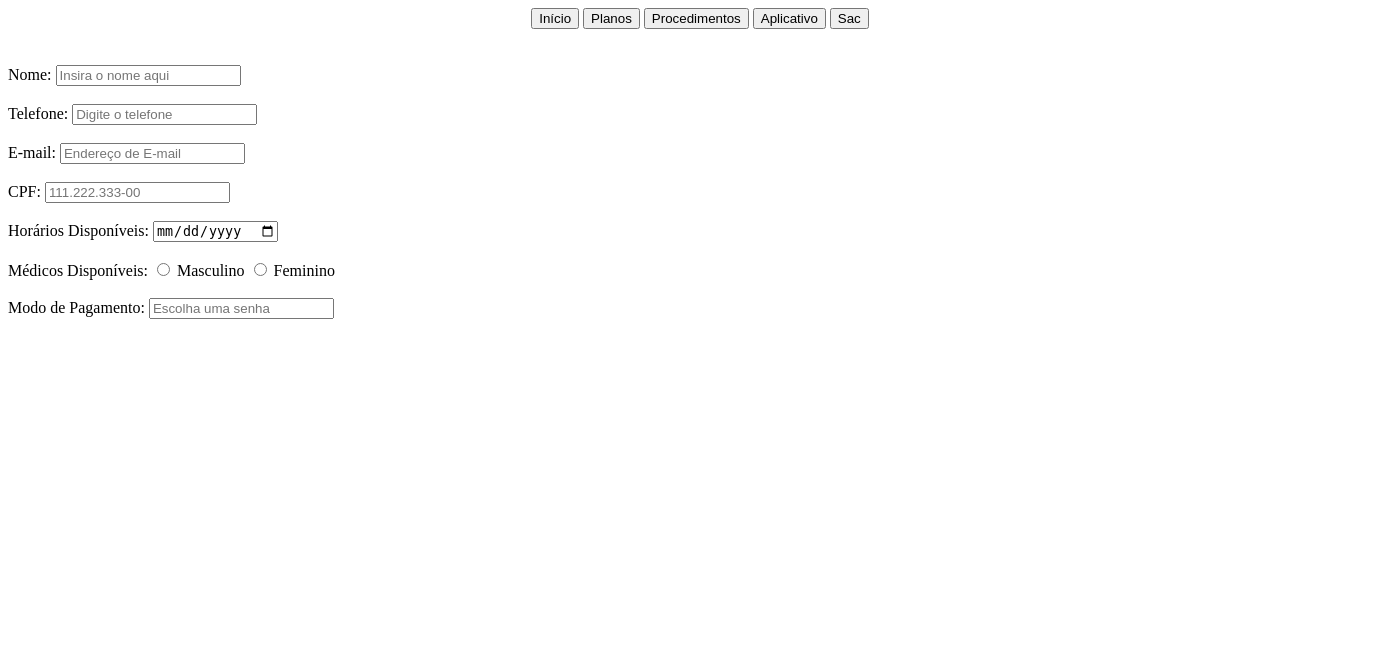
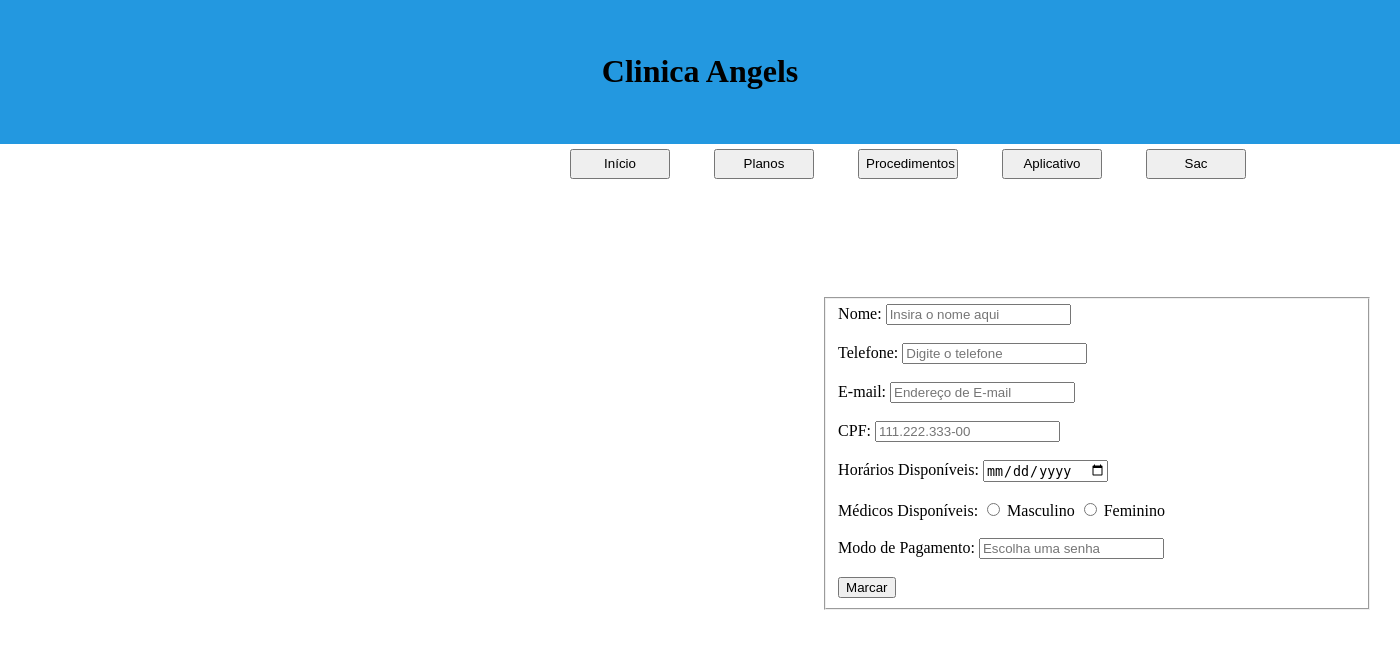
Before and after one commit to ThiagoDefini/clinica_angels, a PHP site: page /consultas.php in a window 1400 px wide. Shown: the top 649 px of the page. Run offline with PHP 8.4, Linux system fonts and the light colour scheme.

Commit message:
Começo da inserçao do css

```diff
--- a/aplicativo.php
+++ b/aplicativo.php
@@ -9,7 +9,7 @@
 
         <h1 align="center">Aplicativo</h1>
 
-        <hr><br>
+        <br>
 
         <?php
         require_once 'menu.php';
--- a/consultas.php
+++ b/consultas.php
@@ -10,15 +10,30 @@
     <head>
         <meta charset="UTF-8">
         <title>Clinica Angels - Marcar Consulta</title>
+        <link href="estilos2.css" rel="stylesheet" type="text/css" />
     </head>
     <body>
+        <div id="top_consultas">
+
+            <h1 align="center" id="titulo_consultas">Clinica Angels</h1>
+
+            </div>
+
+
         <?php
             require_once 'menu.php';
         ?>
+
+
         <br><br>
 
+
+    <div id="area_formulario">
+
+        <form id="formulario" autocomplete="off">
+            <fieldset>
             <label>Nome: </label>
-        <input type="text" name="txtNome" required maxlength="100" placeholder="Insira o nome aqui"/> <br><br>
+            <input class="campo_nome"type="text" name="txtNome" required maxlength="100" placeholder="Insira o nome aqui"/> <br><br>
 
             <label>Telefone: </label>
             <input type="text" name="txtTelefone" required maxlength="100" placeholder="Digite o telefone"/> <br><br>
@@ -39,5 +54,9 @@
             <label>Modo de Pagamento: </label>
             <input type="password" name="txtSenha" required maxlength="100" placeholder="Escolha uma senha"/> <br><br>
 
+            <input type="submit" name="btn_enviar" value="Marcar"/>
+            </fieldset>
+        </form>
+    </div>
     </body>
 </html>
--- /dev/null
+++ b/estilos.css
@@ -0,0 +1,69 @@
+body{padding:0; margin:0;}
+
+#logincss{
+    position: relative;
+    left: 800px;
+
+}
+
+#cadastrocss{
+    position: absolute;
+    left: 690px;
+    text-decoration: none;
+    font-family: georgia;
+    font-size: 18px;
+}
+
+#cadastrocss:hover{
+    text-decoration: underline;
+    color: white;
+}
+
+#entrarcss{
+    height: 28px;
+    position: absolute;
+    left: 1120px;
+    top: 90px;
+}
+
+#menucss {
+    position: absolute;
+    margin-top: 5px;
+    margin-left: 550px;
+}
+
+#botoescss{
+    width: 100px;
+    height: 30px;
+    margin: 0 20px;
+}
+
+#campo_nome{
+    position: initial;
+    margin-left: 90px;
+}
+
+#area_formulario
+{
+  position:relative;
+  left:38%;
+  top: 100px;
+  width:550px;
+  height:320px;
+}
+
+#barra1{
+    width: 140px;
+    height: 20px;
+    border-radius: 3px;
+}
+
+#top{
+    padding: 10px;
+    background: #2398e0;
+}
+
+#top_consultas{
+    padding: 32px;
+    background: #2398e0;
+}
--- a/menu.php
+++ b/menu.php
@@ -3,36 +3,33 @@
         session_start();
     }
 ?>
+<link href="estilos.css" rel="stylesheet" type="text/css" />
 
-<header align="center">
-
+<div id="menucss">
     <a href="index.php">
-        <button>Início</button></a>
+        <button id="botoescss">Início</button></a>
     <a href="planos.php">
-        <button>Planos</button></a>
+        <button id="botoescss">Planos</button></a>
     <a href="procedimentos.php">
-        <button>Procedimentos</button></a>
+        <button id="botoescss">Procedimentos</button></a>
     <a href="aplicativo.php">
-        <button>Aplicativo</button></a>
+        <button id="botoescss">Aplicativo</button></a>
     <a href="sac.php">
-        <button>Sac</button></a>
+        <button id="botoescss">Sac</button></a>
 
     <?php
             if(isset($_SESSION['logado']) && ($_SESSION['logado']) == TRUE){
         ?>
 
-    <header align="center">
-        <a href="consultas.php"><button>Consultas</button></a>
-    </header>
+
+        <a href="consultas.php"><button id="botoescss">Consultas</button></a>
+
+    </div>
+
     <?php
                 echo 'Bem-vindo, '.$_SESSION['nome'].'    ';
                 echo '<a href="sair.php"><button>Sair</button></a>';
             }else{
-        ?>
 
-
-        <?php
             }
-        ?>
-
-    </header>
+?>
--- a/nbproject/private/private.xml
+++ b/nbproject/private/private.xml
@@ -3,9 +3,9 @@
     <editor-bookmarks xmlns="http://www.netbeans.org/ns/editor-bookmarks/2" lastBookmarkId="0"/>
     <open-files xmlns="http://www.netbeans.org/ns/projectui-open-files/2">
         <group>
-            <file>file:/C:/Users/181710103/Documents/NetBeansProjects/clinica_angels/logar.php</file>
-            <file>file:/C:/Users/181710103/Documents/NetBeansProjects/clinica_angels/procedimentos.php</file>
-            <file>file:/C:/Users/181710103/Documents/NetBeansProjects/clinica_angels/dao/clsConexao.php</file>
+            <file>file:/C:/xampp/htdocs/m171/clinica_angels/estilos.css</file>
+            <file>file:/C:/xampp/htdocs/m171/clinica_angels/index.php</file>
+            <file>file:/C:/xampp/htdocs/m171/clinica_angels/menu.php</file>
         </group>
     </open-files>
 </project-private>
--- a/planos.php
+++ b/planos.php
@@ -9,7 +9,7 @@
 
         <h1 align="center">Planos</h1>
 
-        <hr><br>
+        <br>
 
         <?php
         require_once 'menu.php';
--- a/procedimentos.php
+++ b/procedimentos.php
@@ -9,7 +9,7 @@
 
         <h1 align="center">Procedimentos</h1>
 
-        <hr><br>
+        <br>
 
         <?php
         require_once 'menu.php';
--- a/sac.php
+++ b/sac.php
@@ -7,7 +7,7 @@
     <body>
 
         <h1 align="center">SAC</h1>
-        <hr><br>
+        <br>
 
         <?php
             require_once 'menu.php';
```
Also changed, not shown: index.php (+15 -17 lines), 1 other file. Lines whose indentation alone changed are shown as unchanged.
